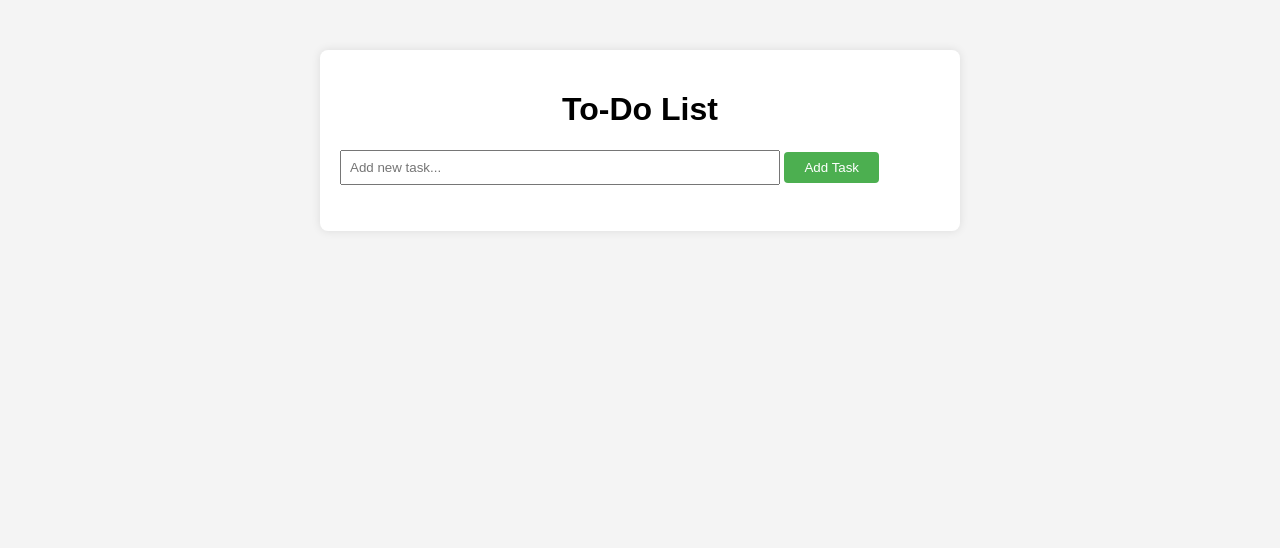
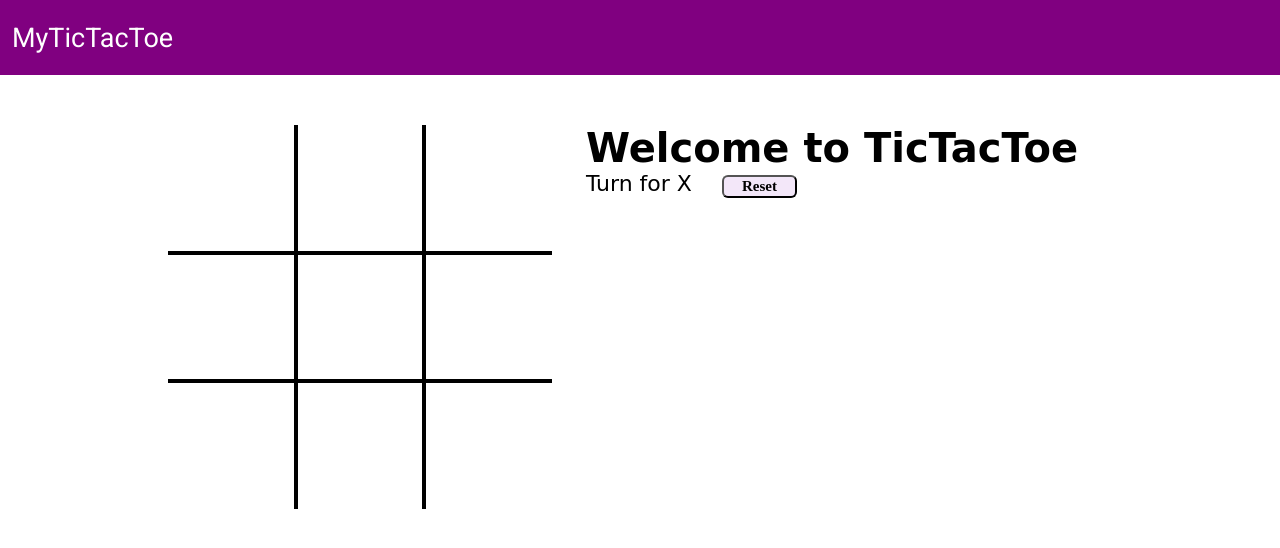
Before and after one commit to pranotitonge/Basic-calculator, a plain HTML site: page index.html in a window 1280 px wide. Drawn offline with Linux system fonts and the light colour scheme; a web font is replaced by a local one.

Commit message:
Add files via upload

```diff
--- a/index.html
+++ b/index.html
@@ -3,16 +3,41 @@
 <head>
     <meta charset="UTF-8">
     <meta name="viewport" content="width=device-width, initial-scale=1.0">
-    <title>To-Do List</title>
+    <title>Tic Tac Toe</title>
     <link rel="stylesheet" href="style.css">
 </head>
 <body>
-    <div class="container">
-        <h1>To-Do List</h1>
-        <input type="text" id="taskInput" placeholder="Add new task...">
-        <button onclick="addTask()">Add Task</button>
-        <ul id="taskList"></ul>
+    <nav>
+        <ul>
+            <li>MyTicTacToe</li>
+        </ul>
+    </nav>
+
+
+    <div class="gamecontainer">
+        <div class="container">
+            <div class ="line"></div>
+            <div class="box bt-0  bl-0"><span class="boxtext"></span></div>
+            <div class="box bt-0"><span class="boxtext"></span></div>
+            <div class="box bt-0 br-0"><span class="boxtext"></span></div>
+            <div class="box bl-0"><span class="boxtext"></span></div>
+            <div class="box"><span class="boxtext"></span></div>
+            <div class="box br-0"><span class="boxtext"></span></div>
+            <div class="box bl-0 bb-0"><span class="boxtext"></span></div>
+            <div class="box bb-0"><span class="boxtext"></span></div>
+            <div class="box bb-0 br-0"><span class="boxtext"></span></div>
+        </div>
+        <div class="gameInfo">
+            <h1>Welcome to TicTacToe</h1>
+            <div>
+               <span class="info"> Turn for X </span>
+               <button id="reset">Reset</button>
+            </div>
+            <div class="imgbox">
+                <img src ="excited.gif" alt=""/>
+            </div>
+        </div>
     </div>
-    <script src="script.js"></script>
+    <script src ="script.js"></script>
 </body>
 </html>
--- a/script.js
+++ b/script.js
@@ -1,24 +1,66 @@
-function addTask() {
-    var taskInput = document.getElementById("taskInput");
-    var taskList = document.getElementById("taskList");
+console.log("Welcome to Tic Tac Toe")
+let music = new Audio("music.mp3")
+let audioTurn = new Audio("ting.mp3")
+let gameover = new Audio("gameover.mp3")
+let turn = "X"
+let isgameover = false;
 
-    if (taskInput.value === "") {
-        alert("Please enter a task!");
-        return;
-    }
+// Function to change the turn
+const changeTurn = ()=>{
+    return turn === "X"? "0": "X"
+}
 
-    var li = document.createElement("li");
-    li.textContent = taskInput.value;
-    taskList.appendChild(li);
+// Function to check for a win
+const checkWin = ()=>{
+    let boxtext = document.getElementsByClassName('boxtext');
+    let wins = [
+        [0, 1, 2, 5, 5, 0],
+        [3, 4, 5, 5, 15, 0],
+        [6, 7, 8, 5, 25, 0],
+        [0, 3, 6, -5, 15, 90],
+        [1, 4, 7, 5, 15, 90],
+        [2, 5, 8, 15, 15, 90],
+        [0, 4, 8, 5, 15, 45],
+        [2, 4, 6, 5, 15, 135],
+    ]
+    wins.forEach(e =>{
+        if((boxtext[e[0]].innerText === boxtext[e[1]].innerText) && (boxtext[e[2]].innerText === boxtext[e[1]].innerText) && (boxtext[e[0]].innerText !== "") ){
+            document.querySelector('.info').innerText = boxtext[e[0]].innerText + " Won"
+            isgameover = true
+            document.querySelector('.imgbox').getElementsByTagName('img')[0].style.width = "200px";
+            document.querySelector(".line").style.transform = `translate(${e[3]}vw, ${e[4]}vw) rotate(${e[5]}deg)`
+            document.querySelector(".line").style.width = "20vw";
+        }
+    })
+}
 
-    taskInput.value = "";
+// Game Logic
+// music.play()
+let boxes = document.getElementsByClassName("box");
+Array.from(boxes).forEach(element =>{
+    let boxtext = element.querySelector('.boxtext');
+    element.addEventListener('click', ()=>{
+        if(boxtext.innerText === ''){
+            boxtext.innerText = turn;
+            turn = changeTurn();
+            audioTurn.play();
+            checkWin();
+            if (!isgameover){
+                document.getElementsByClassName("info")[0].innerText  = "Turn for " + turn;
+            }
+        }
+    })
+})
 
-    li.addEventListener("click", function () {
-        li.classList.toggle("completed");
+// Add onclick listener to reset button
+reset.addEventListener('click', ()=>{
+    let boxtexts = document.querySelectorAll('.boxtext');
+    Array.from(boxtexts).forEach(element => {
+        element.innerText = ""
     });
-
-    li.addEventListener("contextmenu", function (e) {
-        e.preventDefault();
-        li.remove();
-    });
-}
+    turn = "X";
+    isgameover = false
+    document.querySelector(".line").style.width = "0vw";
+    document.getElementsByClassName("info")[0].innerText  = "Turn for " + turn;
+    document.querySelector('.imgbox').getElementsByTagName('img')[0].style.width = "0px"
+})
--- a/style.css
+++ b/style.css
@@ -1,59 +1,114 @@
-body {
-    font-family: Arial, sans-serif;
-    background-color: #f4f4f4;
+@import url('https://fonts.googleapis.com/css2?family=Baloo+Bhaina+2&family=Roboto&display=swap');
+*{
     margin: 0;
     padding: 0;
 }
 
-.container {
-    max-width: 600px;
-    margin: 50px auto;
-    background-color: #fff;
-    padding: 20px;
-    border-radius: 8px;
-    box-shadow: 0 0 10px rgba(0, 0, 0, 0.1);
+nav {
+    background-color: purple;
+    color: white;
+    height: 75px;
+    font-size: 27px;
+    display: flex;
+    align-items: center;
+    padding: 0 12px;
+    font-family: 'roboto' , sans-serif;
 }
 
-h1 {
-    text-align: center;
+nav ul{
+    list-style-type: none;
 }
 
-input[type="text"] {
-    width: 70%;
-    padding: 8px;
-    margin-bottom: 10px;
+.gamecontainer{
+     display: flex;
+    justify-content: center;
+    margin-top: 50px;
+
+}
+.container{
+  display: grid;
+  grid-template-rows: repeat(3, 10vw);
+  grid-template-columns: repeat(3, 10vw);
+  font-family: 'roboto' , sans-serif;
+  position:relative;
 }
 
-button {
-    padding: 8px 20px;
-    background-color: #4caf50;
-    color: #fff;
-    border: none;
-    border-radius: 4px;
-    cursor: pointer;
+.box{
+  border: 2px solid black;
+  font-size: 8vw;
+  curser:pointer;
+  display: flex;
+  justify-content: center;
+  align-items: center;
 }
 
-ul {
-    list-style-type: none;
-    padding: 0;
+.box:hover{
+    background-color: rgb(242,234,252);
+}
+.info{
+    font-size: 22px;
 }
 
-li {
-    margin-bottom: 10px;
+.gameInfo{
+    padding: 0  34px;
+    font-family: 'Baloo Bhaina 2' , cursive;
+}
+.gameInfo h1{
+    font-size: 2.5rem;
 }
 
-
-.text ul{
-    position: relative;
-    background-color: rgb(5, 31, 31);
-    color: white;
-    font-size: 19px;
-    padding: 7px;
-    text-align: left;
+.imgbox img{
+    width: 0;
+    transition: width is ease-in-out;
 }
 
-.text ul i{
+.br-0{
+    border-right: 0;
+}
+
+.bl-0{
+    border-left: 0;
+}
+.bt-0{
+    border-top: 0;
+}
+.bb-0{
+  border-bottom:0 ;
+}
+
+#reset {
+    margin: 0 23px;
+    padding: 1px 18px;
+    background: #f3e7f9;
+    border-radius: 6px;
+    cursor:pointer;
+    font-family: 'Baloo Bhaina 2';
+    font-size: 15px;
+    font-weight: bolder;
+
+}
+.line{
+    background-color: black;
+    height: 3px;
+    width: 0;
     position: absolute;
-    right: 10px;
-    cursor: pointer;
+    background-color: #911d91;
+    transition: width 1s ease-in-out;
 }
+
+@media screen and (max-width: 950px)
+{
+    .gameContainer{
+        flex-wrap: wrap;
+    }
+    .gameInfo{
+        margin-top: 34px;
+    }
+    .gameInfo h1{
+        font-size: 1.5rem;
+    }
+    .container {
+        grid-template-rows: repeat(3, 20vw);
+        grid-template-columns: repeat(3, 20vw);
+    }
+}
```
Also changed, not shown: excited.gif (added).
